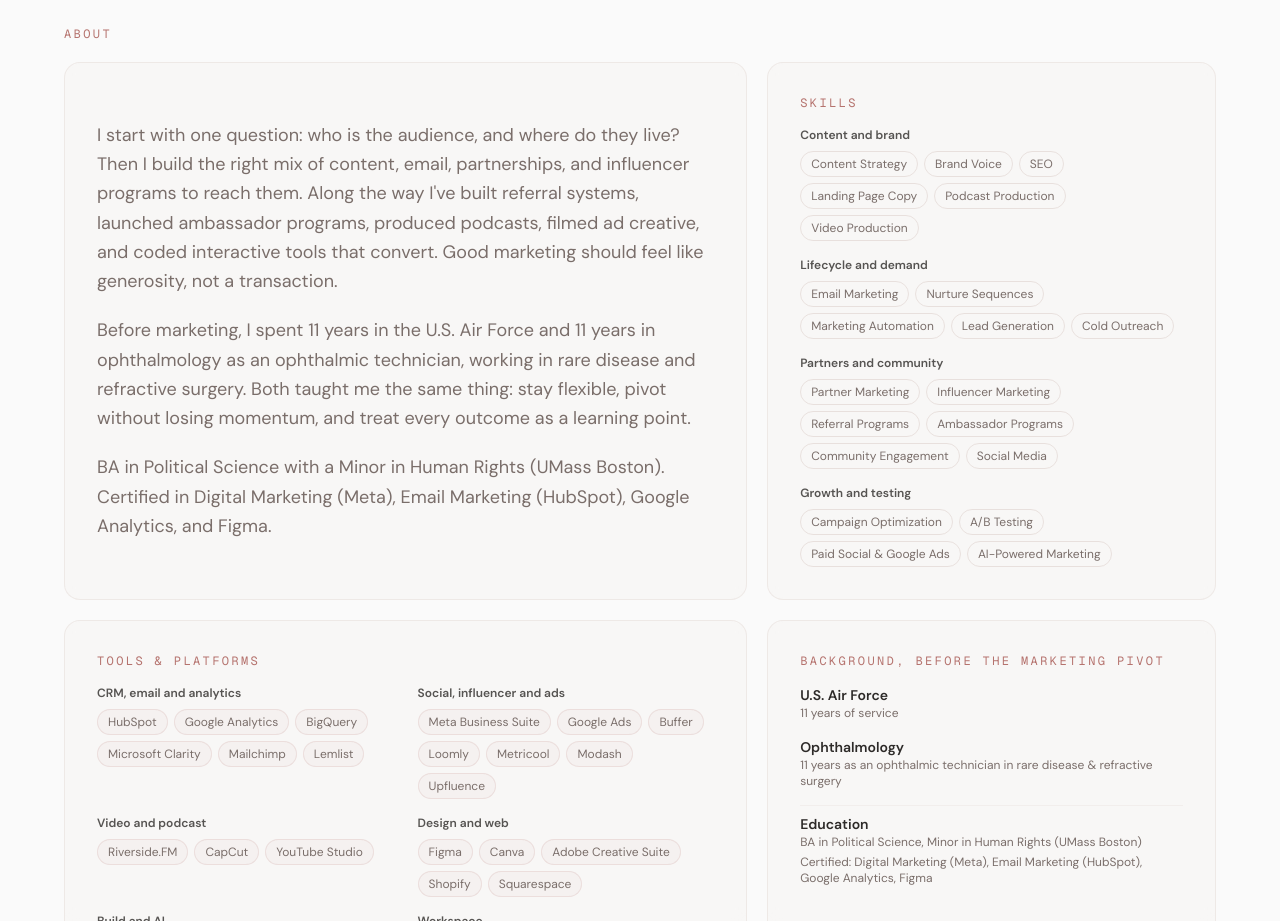
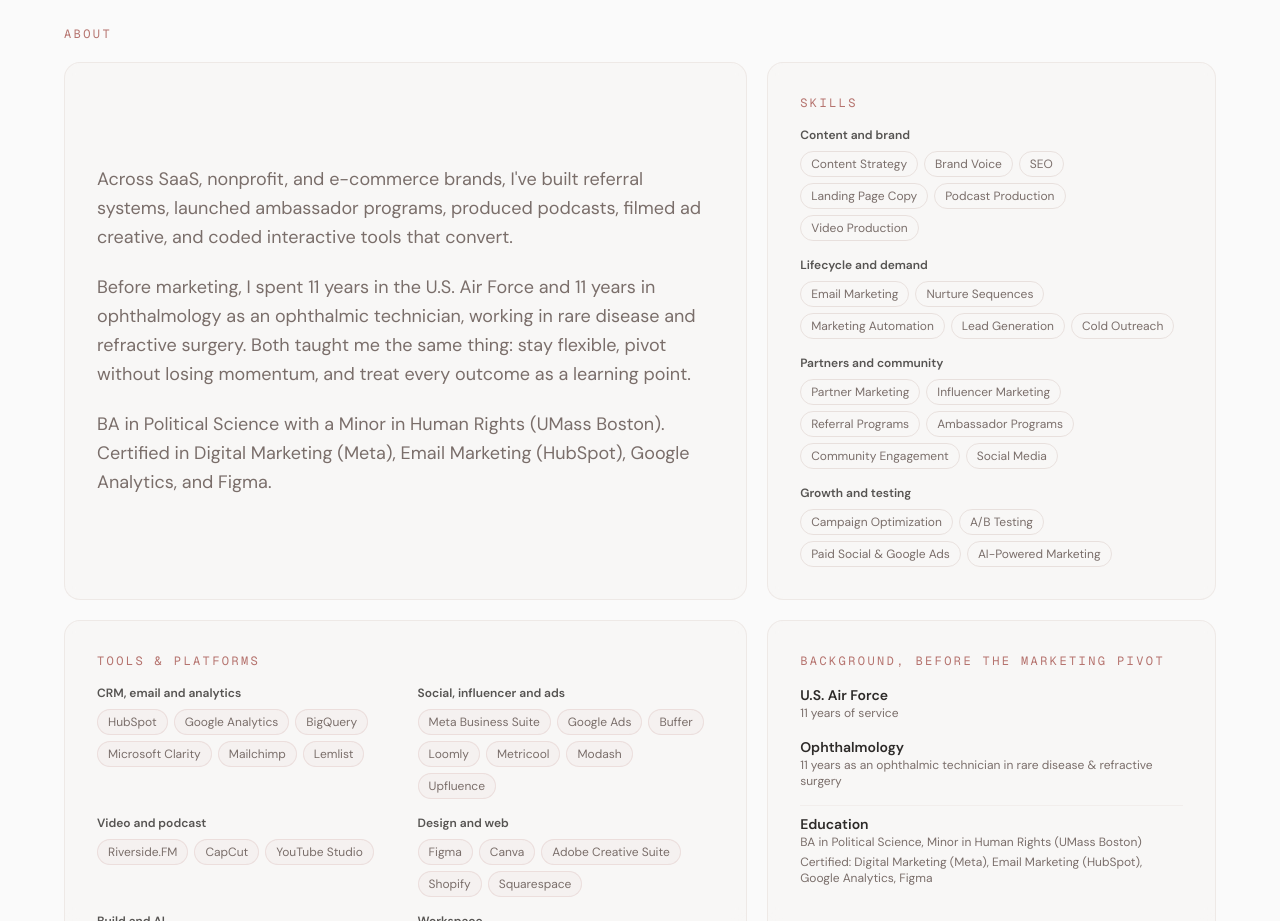
Before and after one commit to feliciadmorales90-a11y/Portfolio, a Next.js app: page / in a window 1280 px wide. Shown: the part 880-1801 px from the top of the page. Built offline with nearby package versions, Linux system fonts and the light colour scheme; no server answers.

Commit message:
About: drop the line that repeated the hero
Co-Authored-By: Claude Opus 5.5 <noreply@anthropic.com>
Claude-Session: https://claude.ai/code/session_013a8gqU4kHxdbtJCNuJdRLi

```diff
--- a/src/data/site.ts
+++ b/src/data/site.ts
@@ -14,7 +14,7 @@ export const heroIntro =
   "I start with the audience: who they are, where they live, and what they actually need. Then I build the content, email, and partner programs that serve them and grow your pipeline. Good marketing should feel like generosity, not a transaction.";
 
 export const aboutParagraphs = [
-  "I start with one question: who is the audience, and where do they live? Then I build the right mix of content, email, partnerships, and influencer programs to reach them. Along the way I've built referral systems, launched ambassador programs, produced podcasts, filmed ad creative, and coded interactive tools that convert. Good marketing should feel like generosity, not a transaction.",
+  "Across SaaS, nonprofit, and e-commerce brands, I've built referral systems, launched ambassador programs, produced podcasts, filmed ad creative, and coded interactive tools that convert.",
   "Before marketing, I spent 11 years in the U.S. Air Force and 11 years in ophthalmology as an ophthalmic technician, working in rare disease and refractive surgery. Both taught me the same thing: stay flexible, pivot without losing momentum, and treat every outcome as a learning point.",
   "BA in Political Science with a Minor in Human Rights (UMass Boston). Certified in Digital Marketing (Meta), Email Marketing (HubSpot), Google Analytics, and Figma.",
 ];
```
